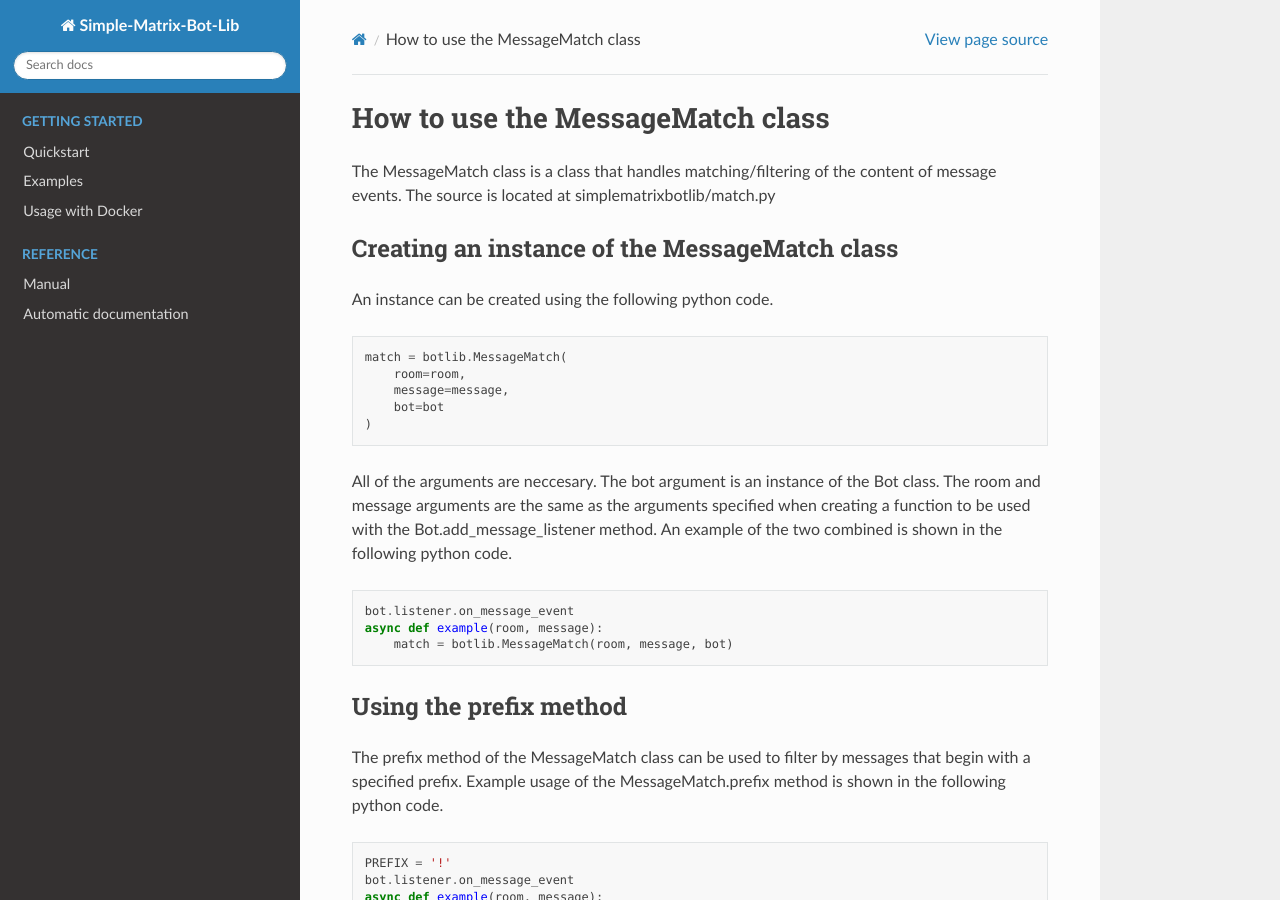
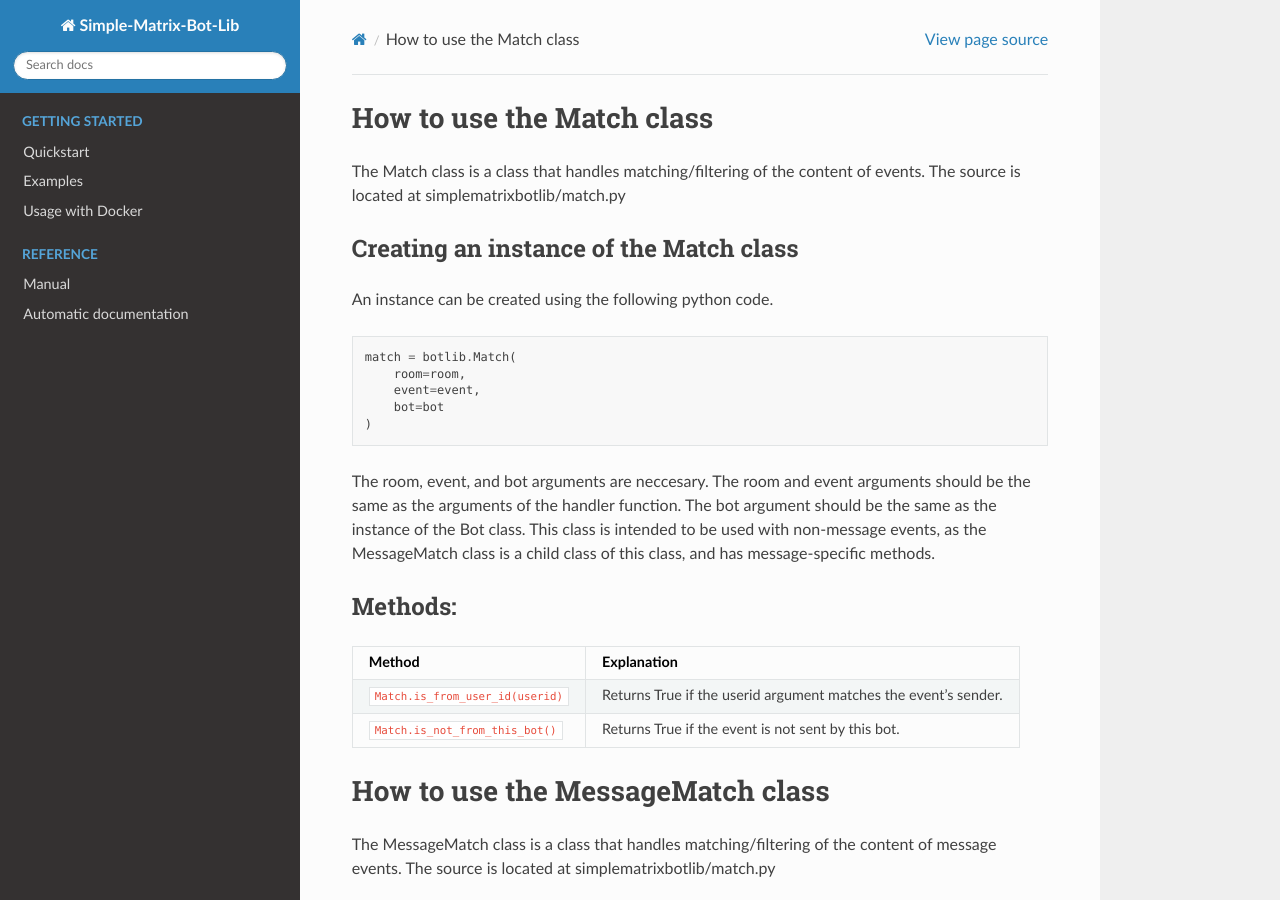
Before and after one commit to imbev/simplematrixbotlib, a Sphinx documentation site: the page built from doc/manual/match.md, in a window 1280 px wide and 900 px high. Built offline with Sphinx 7.4.7 and the Read the Docs theme 2.0.0, drawn with Linux system fonts in a browser that asks for light colours.

Commit message:
Add match class to manual in docs

````diff
--- a/doc/manual/match.md
+++ b/doc/manual/match.md
@@ -1,8 +1,36 @@
+### How to use the Match class
+
+The Match class is a class that handles matching/filtering of the content of events. The source is located at simplematrixbotlib/match.py
+
+#### Creating an instance of the Match class
+
+An instance can be created using the following python code.
+
+```python
+match = botlib.Match(
+    room=room,
+    event=event,
+    bot=bot
+)
+```
+
+The room, event, and bot arguments are neccesary. The room and event arguments should be the same as the arguments of the handler function. The bot argument should be the same as the instance of the Bot class. This class is intended to be used with non-message events, as the MessageMatch class is a child class of this class, and has message-specific methods.
+
+#### Methods:
+
+| Method                          | Explanation                                                     |
+| ------------------------------- | --------------------------------------------------------------- |
+| `Match.is_from_user_id(userid)` | Returns True if the userid argument matches the event's sender. |
+| `Match.is_not_from_this_bot()`  | Returns True if the event is not sent by this bot.              |
+
 ### How to use the MessageMatch class
+
 The MessageMatch class is a class that handles matching/filtering of the content of message events. The source is located at simplematrixbotlib/match.py
 
 #### Creating an instance of the MessageMatch class
+
 An instance can be created using the following python code.
+
 ```python
 match = botlib.MessageMatch(
     room=room,
@@ -10,7 +38,9 @@ match = botlib.MessageMatch(
     bot=bot
 )
 ```
+
 All of the arguments are neccesary. The bot argument is an instance of the Bot class. The room and message arguments are the same as the arguments specified when creating a function to be used with the Bot.add_message_listener method. An example of the two combined is shown in the following python code.
+
 ```python
 bot.listener.on_message_event
 async def example(room, message):
@@ -18,7 +48,9 @@ async def example(room, message):
 ```
 
 #### Using the prefix method
+
 The prefix method of the MessageMatch class can be used to filter by messages that begin with a specified prefix. Example usage of the MessageMatch.prefix method is shown in the following python code.
+
 ```python
 PREFIX = '!'
 bot.listener.on_message_event
@@ -27,10 +59,13 @@ async def example(room, message):
     if match.prefix(PREFIX):
         #Do Something
 ```
+
 In this case, match.prefix(PREFIX) returns True if the message begins with the same value as the PREFIX variable.
 
 #### Using the command method
+
 The command method of the MessageMatch class can be used to filter messages by the string that immediately follows the prefix of the message. The command method returns True if the string following the prefix begins with the command string. The args attribute of the MessageMatch object is set to a string that contains the original message, but with the command ommitted. It will also ommit the prefix if the prefix method was called before this method. An example is shown in the following python code.
+
 ```python
 PREFIX = '!'
 bot.listener.on_message_event
@@ -41,10 +76,13 @@ async def example(room, message):
         match.command(COMMAND)): #Returns True if the message following the prefix begins with COMMAND
         print(match.args) #Prints the message, but without PREFIX and without COMMAND
 ```
+
 The command method will be improved, although with incompatable changes in the next major version of Simple-Major-Bot-Lib.
 
 #### Using the not_from_this_bot method
+
 The not_from_this_bot method of the MessageMatch class can be used to filter messages based on whether they come from Matrix users and not from this bot. not_from_this_bot returns True if the message sender is not the bot. An example is shown in the following python code.
+
 ```python
 bot.listener.on_message_event
 async def example(room, message):
@@ -54,7 +92,9 @@ async def example(room, message):
 ```
 
 #### Using the contains method
+
 The contains method of the MessageMatch class can be used to filter messages based on whether a specified string is within the message body. An example is shown in the following python code.
+
 ```python
 bot.listener.on_message_event
 async def example(room,message):
````
